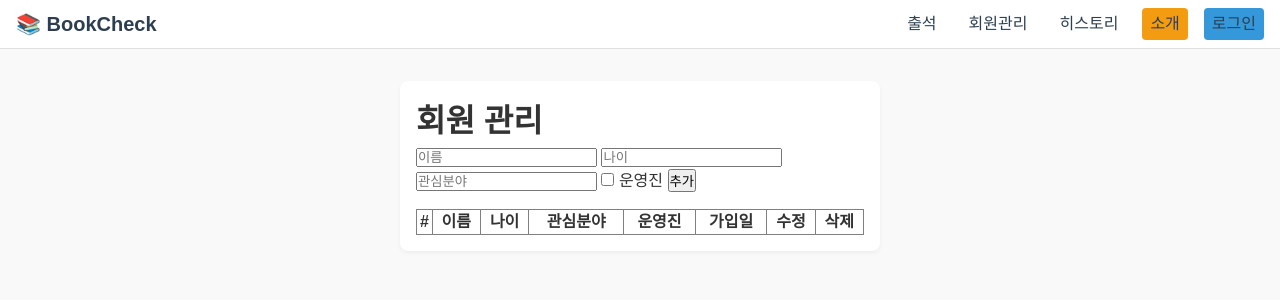
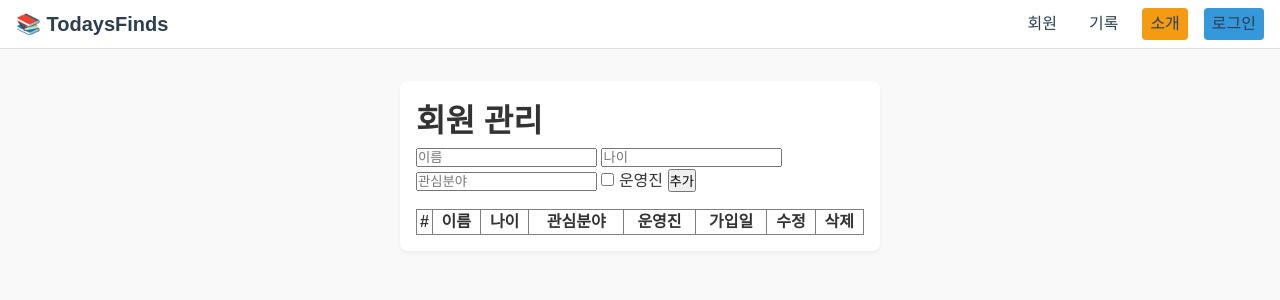
Before and after one commit to todaysfinds/bookclub, a Flask app: page /members in a window 1280 px wide. Shown: the top 300 px of the page. Run offline with Flask 3, Linux system fonts and the light colour scheme; lists and menus that the app fills with data are empty; parts of the project's set-up code (start-up, migrations or seed data) failed here and were passed over; some libraries are stand-ins or nearby versions.

Commit message:
회원 정렬

```diff
--- a/app.py
+++ b/app.py
@@ -15,6 +15,10 @@ pymysql.install_as_MySQLdb()
 # .env 파일에서 MYSQL_URL을 읽어옵니다.
 from dotenv import load_dotenv
 load_dotenv()
+
+# Blueprint 생성 ──
+from flask import Blueprint
+bp = Blueprint('member', __name__)  # 'member'라는 이름으로 Blueprint 선언
 
 app = Flask(__name__)
 app.secret_key = 'todaysfinds0921'
@@ -63,12 +67,9 @@ def home():
     member_names = [u.username for u in User.query.order_by(User.username).all()]
     return render_template('index.html', all_members=member_names)
 
-
+# 로그인
 @app.route('/login', methods=['GET', 'POST'])
 def login():
-    """
-    운영진 로그인. GET/POST 모두 허용.
-    """
     if request.method == 'POST':
         acct = Account.query.filter_by(username=request.form['username']).first()
         if acct and check_password_hash(acct.password, request.form['password']):
@@ -77,31 +78,30 @@ def login():
         flash('로그인 정보가 일치하지 않습니다.')
     return render_template('login.html')
 
-
+# 로그아웃
 @app.route('/logout')
 @login_required
 def logout():
-    """
-    로그아웃 처리 (로그인된 사용자만 가능).
-    """
     logout_user()
     return redirect(url_for('login'))
 
 
 @app.route('/index')
 def index_redirect():
-    """
-    '/index'로 들어오면 루트('/')로 리다이렉트합니다.
-    """
     return redirect(url_for('home'))
 
 # ───────────────────────────────────────────────────
 #  회원 관리 페이지: 조회 (GET)
 #  (/members 라우트는 기존과 동일)
 # ───────────────────────────────────────────────────
-@app.route('/members', methods=['GET'])
+@bp.route('/members', methods=['GET'])
 def members():
-    users = User.query.order_by(User.username).all()
+    # 1) 운영진만 뽑아서 id(숫자) 순서로 정렬
+    admins = User.query.filter_by(is_admin=True).order_by(User.id).all()
+    # 2) 일반 회원만 뽑아서 username(이름) 순서로 정렬
+    others = User.query.filter_by(is_admin=False).order_by(User.username).all()
+    # 3) 두 리스트를 합치면, 운영진이 위에(숫자 순), 일반 회원이 아래(이름 순)
+    users = admins + others
 
     summary = []
     for u in users:
@@ -115,12 +115,12 @@ def members():
             'missed_count': missed
         })
 
-    return render_template('members.html', data=summary, uers=users)
+    return render_template('members.html', data=summary, users=users)
 
 # ───────────────────────────────────────────────────
 # 신규 회원 추가 (POST)
 # ───────────────────────────────────────────────────
-@app.route('/members/add', methods=['POST'])
+@bp.route('/members/add', methods=['POST'])
 @login_required
 def add_member():
     username = request.form['username'].strip()
@@ -140,13 +140,13 @@ def add_member():
             db.session.commit()
         else:
             flash('이미 등록된 회원 이름입니다.')
-    return redirect(url_for('members'))
+    return redirect(url_for('member.members'))
 
 
 # ───────────────────────────────────────────────────
 # 회원 수정 폼 보여주기 (GET)
 # ───────────────────────────────────────────────────
-@app.route('/members/edit/<int:user_id>', methods=['GET'])
+@bp.route('/members/edit/<int:user_id>', methods=['GET'])
 @login_required
 def edit_member_form(user_id):
     # 운영진만 회원 정보를 수정할 수 있도록 제한
@@ -159,7 +159,7 @@ def edit_member_form(user_id):
 # ───────────────────────────────────────────────────
 # 회원 정보 실제 수정 처리 (POST)
 # ───────────────────────────────────────────────────
-@app.route('/members/edit/<int:user_id>', methods=['POST'])
+@bp.route('/members/edit/<int:user_id>', methods=['POST'])
 @login_required
 def edit_member(user_id):
     # 운영진만 수정 가능
@@ -177,13 +177,13 @@ def edit_member(user_id):
     # 1) 새 이름이 유효한지 (빈 문자열이 아닌지)
     if not new_username:
         flash('이름을 입력해주세요.')
-        return redirect(url_for('edit_member_form', user_id=u.id))
+        return redirect(url_for('member.edit_member_form', user_id=u.id))
 
     # 2) 새 이름이 이미 다른 회원에 사용 중인지 확인 (중복 검사)
     exists = User.query.filter_by(username=new_username).first()
     if exists and exists.id != u.id:
         flash('이미 존재하는 이름입니다.')
-        return redirect(url_for('edit_member_form', user_id=u.id))
+        return redirect(url_for('member.edit_member_form', user_id=u.id))
 
     # 3) 모든 값이 유효하면, 실제로 DB 레코드를 업데이트
     u.username = new_username
@@ -193,18 +193,18 @@ def edit_member(user_id):
 
     db.session.commit()
     flash('회원 정보가 수정되었습니다.')
-    return redirect(url_for('members'))
+    return redirect(url_for('member.members'))
 
 # ───────────────────────────────────────────────────
 # 회원 삭제: POST 요청은 로그인된 운영진만 가능
 # ───────────────────────────────────────────────────
-@app.route('/members/delete/<int:user_id>', methods=['POST'])
+@bp.route('/members/delete/<int:user_id>', methods=['POST'])
 @login_required
 def delete_member(user_id):
     u = User.query.get_or_404(user_id)
     db.session.delete(u)
     db.session.commit()
-    return redirect(url_for('members'))
+    return redirect(url_for('member.members'))
 
 
 @app.route('/books')
@@ -262,6 +262,8 @@ def save_attendance():
 def about():
     return render_template('about.html')
 
+# ── Blueprint를 앱에 등록 ──
+app.register_blueprint(bp)
 
 # 디버그 모드 활성화
 if __name__ == '__main__':
--- a/templates/base.html
+++ b/templates/base.html
@@ -3,7 +3,7 @@
 <head>
   <meta charset="UTF-8" />
   <meta name="viewport" content="width=device-width, initial-scale=1.0" />
-  <title>{% block title %}BookCheck{% endblock %}</title>
+  <title>{% block title %}TodaysFinds{% endblock %}</title>
   <style>
     /* ─────────────────────────────────────────────────
        공통 CSS: 모바일/데스크탑 대응, 헤더 스타일
@@ -129,15 +129,14 @@
     <!-- 좌측 로고: index (출석 입력) 페이지로 연결 -->
     <a href="{{ url_for('home') }}" class="logo">
       <!-- 여기에 SVG나 이미지 태그 대신 텍스트 로고 예시 -->
-      📚 BookCheck
+      📚 TodaysFinds
     </a>
 
     <!-- 데스크탑용 네비게이션 -->
     <nav>
       <div class="nav-links">
-        <a href="{{ url_for('home') }}">출석</a>
-        <a href="{{ url_for('members') }}">회원관리</a>
-        <a href="{{ url_for('books') }}">히스토리</a>
+        <a href="{{ url_for('member.members') }}">회원</a>
+        <a href="{{ url_for('books') }}">기록</a>
         <a href="{{ url_for('about') }}" class="btn-about">소개</a>
         {% if current_user.is_authenticated %}
           <!-- 로그인된 상태라면 로그아웃 버튼 -->
@@ -159,9 +158,8 @@
 
   <!-- 모바일 네비게이션 토글 메뉴 (기본 숨김) -->
   <div class="mobile-nav" id="mobileNav">
-    <a href="{{ url_for('home') }}">출석</a>
-    <a href="{{ url_for('members') }}">회원관리</a>
-    <a href="{{ url_for('books') }}">히스토리</a>
+    <a href="{{ url_for('member.members') }}">회원</a>
+    <a href="{{ url_for('books') }}">기록</a>
     <a href="{{ url_for('about') }}">소개</a>
     {% if current_user.is_authenticated %}
       <a href="{{ url_for('logout') }}">로그아웃</a>
--- a/templates/members.html
+++ b/templates/members.html
@@ -1,7 +1,7 @@
 {# templates/members.html #}
 {% extends "base.html" %}
 
-{% block title %}회원 관리 | BookCheck{% endblock %}
+{% block title %}회원 관리{% endblock %}
 
 {% block content %}
 
@@ -10,7 +10,7 @@
 <!-- ───────────────────────────────────
      1) 회원 추가 폼
      ─────────────────────────────────── -->
-<form action="{{ url_for('add_member') }}" method="post" style="margin-bottom: 1rem;">
+<form action="{{ url_for('member.add_member') }}" method="post" style="margin-bottom: 1rem;">
   <input name="username" placeholder="이름" required>
   <input name="age" type="number" placeholder="나이">
   <input name="interest" placeholder="관심분야">
@@ -44,18 +44,24 @@
     <td>{{ u.age if u.age is not none else '' }}</td>
     <td>{{ u.interest if u.interest else '' }}</td>
     <td>{% if u.is_admin %}✅{% endif %}</td>
-    <td>{{ u.join_date.strftime('%Y-%m-%d') }}</td>
     <td>
-        <a
-        href="{{ url_for('edit_member_form', user_id=u.id) }}"
-        style="text-decoration: none; color: #3498db;"
-        >
-        수정
-        </a>
+      {% if u.join_date %}
+        {{ u.join_date.strftime('%Y-%m-%d') }}
+      {% else %}
+        -
+      {% endif %}
+    </td>
+    <td>
+      <a
+      href="{{ url_for('member.edit_member_form', user_id=u.id) }}"
+      style="text-decoration: none; color: #3498db;"
+      >
+      수정
+      </a>
     </td>
     <td>
         <form
-        action="{{ url_for('delete_member', user_id=u.id) }}"
+        action="{{ url_for('member.delete_member', user_id=u.id) }}"
         method="post"
         onsubmit="return confirm('정말 삭제하시겠습니까?');"
         >
--- a/templates/members_edit.html
+++ b/templates/members_edit.html
@@ -6,7 +6,7 @@
 {% block content %}
 <h1>회원 정보 수정</h1>
 
-<form action="{{ url_for('edit_member', user_id=u.id) }}" method="post">
+<form action="{{ url_for('member.edit_member', user_id=u.id) }}" method="post">
   <!-- 이름 -->
   <div style="margin-bottom: 0.5rem;">
     <label>이름:</label>
@@ -68,7 +68,7 @@
     저장
   </button>
   <a
-    href="{{ url_for('members') }}"
+    href="{{ url_for('member.members') }}"
     style="
       margin-left: 1rem;
       text-decoration: none;
```
